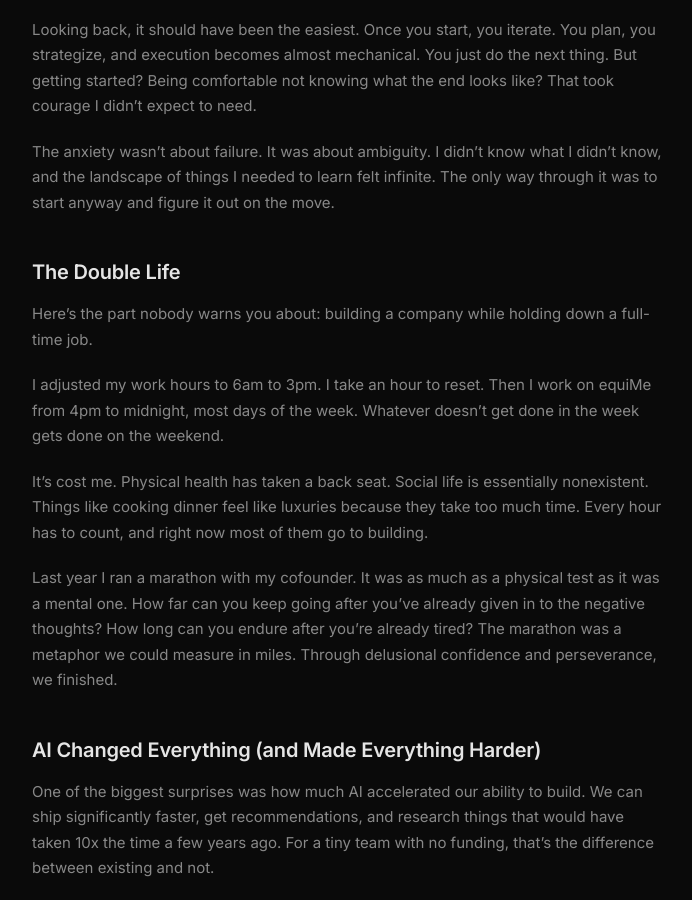
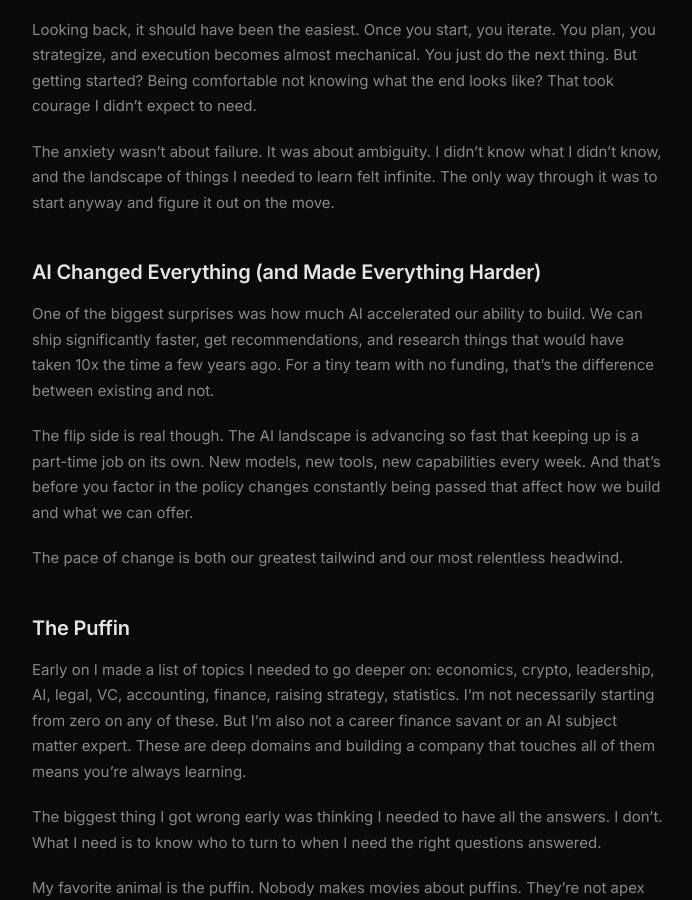
Before and after one commit to EquiMe-org/equime-org.github.io, a Jekyll site: the page built from _posts/2026-02-12-year-in-review.md, in a window 1280 px wide and 900 px high, scrolled down 340 px. Shown: the whole window, without its empty margins (292-984 px from the left). Built offline with Jekyll 4.4.1, drawn with Linux system fonts in a browser that asks for light colours.

Commit message:
Remove Double Life section from year in review

```diff
--- a/_posts/2026-02-12-year-in-review.md
+++ b/_posts/2026-02-12-year-in-review.md
@@ -14,16 +14,6 @@ We founded equiMe almost a year ago. Here's what I didn't expect.
 Looking back, it should have been the easiest. Once you start, you iterate. You plan, you strategize, and execution becomes almost mechanical. You just do the next thing. But getting started? Being comfortable not knowing what the end looks like? That took courage I didn't expect to need.
 
 The anxiety wasn't about failure. It was about ambiguity. I didn't know what I didn't know, and the landscape of things I needed to learn felt infinite. The only way through it was to start anyway and figure it out on the move.
-
-## The Double Life
-
-Here's the part nobody warns you about: building a company while holding down a full-time job.
-
-I adjusted my work hours to 6am to 3pm. I take an hour to reset. Then I work on equiMe from 4pm to midnight, most days of the week. Whatever doesn't get done in the week gets done on the weekend.
-
-It's cost me. Physical health has taken a back seat. Social life is essentially nonexistent. Things like cooking dinner feel like luxuries because they take too much time. Every hour has to count, and right now most of them go to building.
-
-Last year I ran a marathon with my cofounder. It was as much as a physical test as it was a mental one. How far can you keep going after you've already given in to the negative thoughts? How long can you endure after you're already tired? The marathon was a metaphor we could measure in miles. Through delusional confidence and perseverance, we finished.
 
 ## AI Changed Everything (and Made Everything Harder)
 
```
